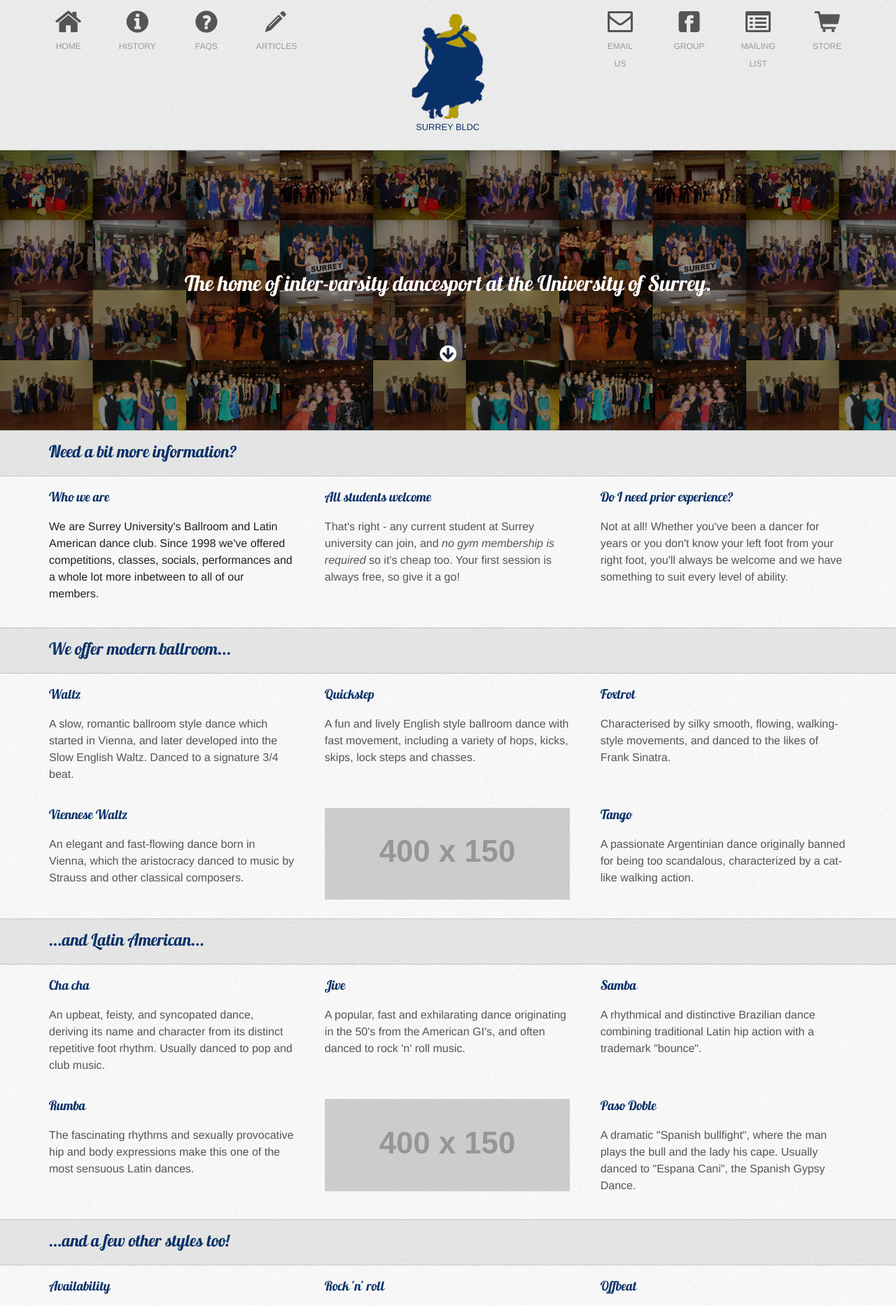
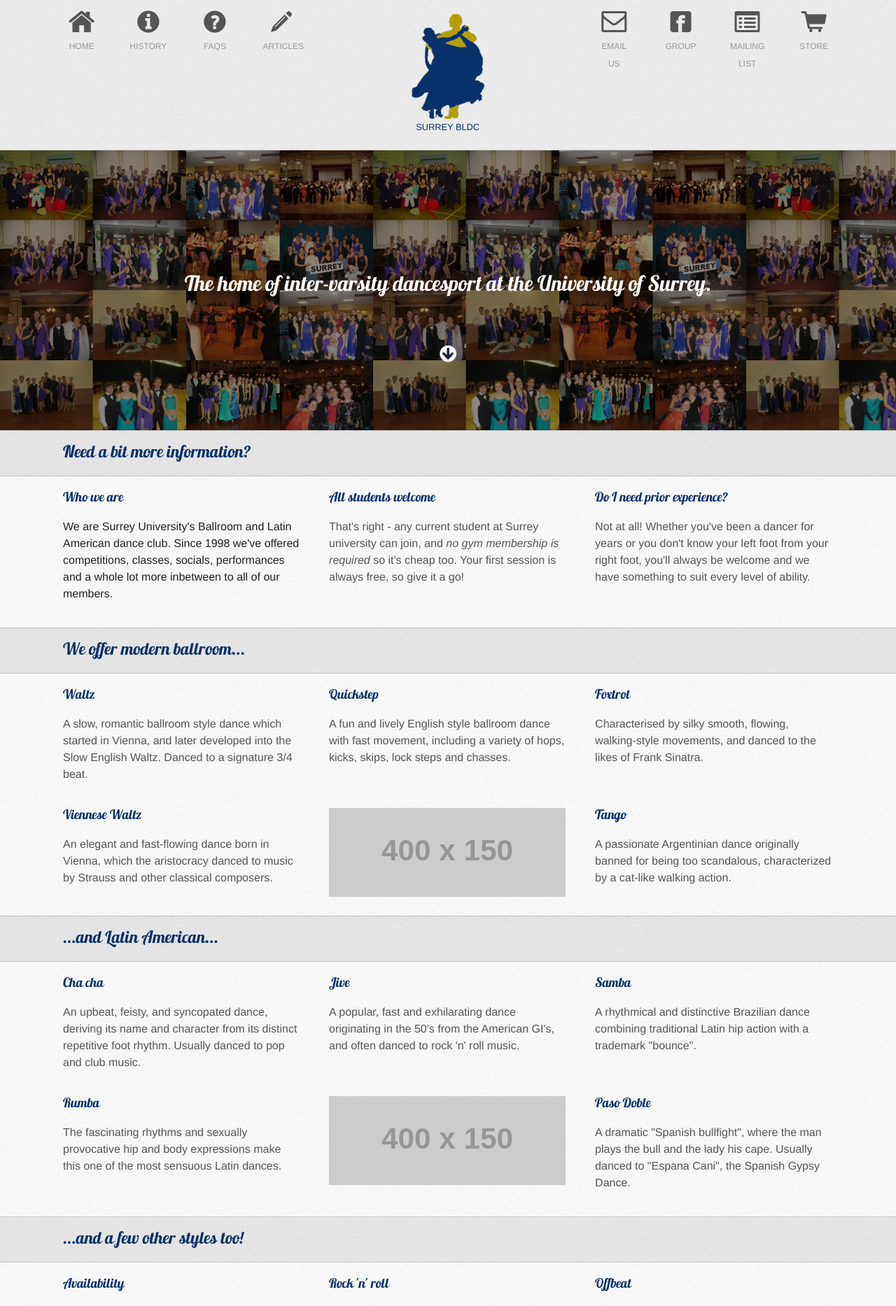
Before and after one commit to surreybldc/surreybldc.github.com, a Jekyll site: the page built from index.html, in a window 1280 px wide. Shown: the top 1867 px of the page at 70% size. Built offline with Jekyll 4.4.1, drawn with Linux system fonts in a browser that asks for light colours.

Commit message:
Putting padding in the right place, but had to use box-sizing for now

```diff
--- a/css/styles.css
+++ b/css/styles.css
@@ -83,32 +83,10 @@ header h1 {
 .strapline i {
   bottom: 22%;
 }
-.spiel section header,
-.speech .row > * {
+.spiel section header {
   border-top: 1px solid #c6c6c6;
   border-bottom: 1px solid #c6c6c6;
   background-color: rgba(0, 0, 0, 0.08);
-}
-.speech .row > * {
-  border: 1px solid #c6c6c6;
-  padding: 20px;
-  box-sizing: border-box;
-  -moz-box-sizing: border-box;
-  -webkit-box-sizing: border-box;
-  -ms-box-sizing: border-box;
-  position: relative;
-  margin-bottom: 20px;
-  height: 280px; /* Equal height as well */
-}
-.speech .row > *:after {
-  content: ' ';
-  position: absolute;
-  width: 0;
-  height: 0;
-  left: 30px;
-  bottom: -15px;
-  border: 7px solid;
-  border-color: #c6c6c6 transparent transparent #c6c6c6;
 }
 .hero-unit {
   background-image: url("/img/montage-web.jpg");
@@ -151,6 +129,14 @@ a img {
 .container {
   padding-left: 0;
   padding-right: 0;
+}
+.container .row {
+  padding-left: 20px;
+  padding-right: 20px;
+  box-sizing: border-box;
+  -moz-box-sizing: border-box;
+  -webkit-box-sizing: border-box;
+  -ms-box-sizing: border-box;
 }
 .row:first-of-type {
   padding-top: 20px;
```
Also changed, not shown: 1 other file.
